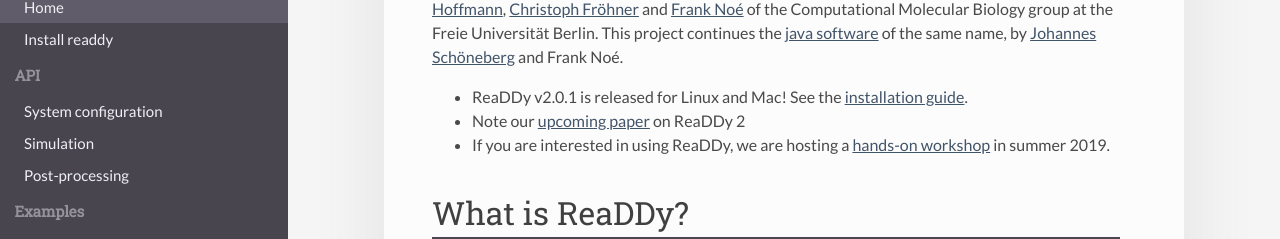
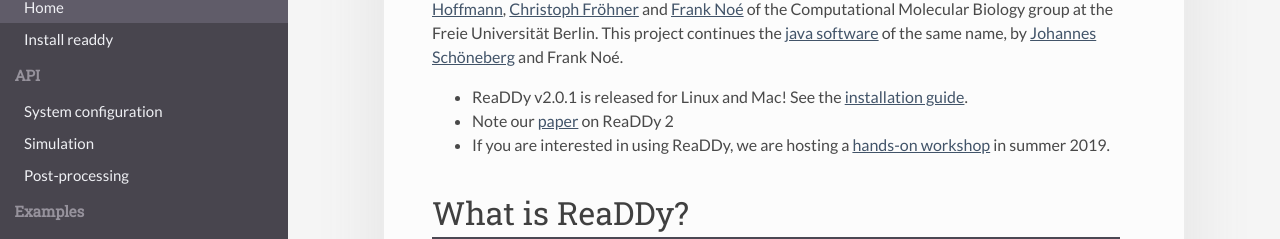
Before and after one commit to readdy/readdy_documentation, a Jekyll site: the page built from readdy_documentation/index.md, in a window 1280 px wide. Shown: the part 232-471 px from the top of the page. Built offline with Jekyll 4.4.1, drawn with Linux system fonts in a browser that asks for light colours; nearby versions of some CDN libraries.

Commit message:
updated reference to paper

```diff
--- a/readdy_documentation/index.md
+++ b/readdy_documentation/index.md
@@ -12,7 +12,7 @@
 and Frank Noé.
 
 - ReaDDy v2.0.1 is released for Linux and Mac! See the [installation guide]({{site.baseurl}}/installation.html).
-- Note our [upcoming paper](https://www.biorxiv.org/content/early/2018/07/23/374942) on ReaDDy 2
+- Note our [paper](https://journals.plos.org/ploscompbiol/article?id=10.1371/journal.pcbi.1006830) on ReaDDy 2
 - If you are interested in using ReaDDy, we are hosting a [hands-on workshop]({{site.baseurl}}/workshop_info.html) in summer 2019.
 
 {% assign home_sections = site.home | sort: 'position' %}
```
